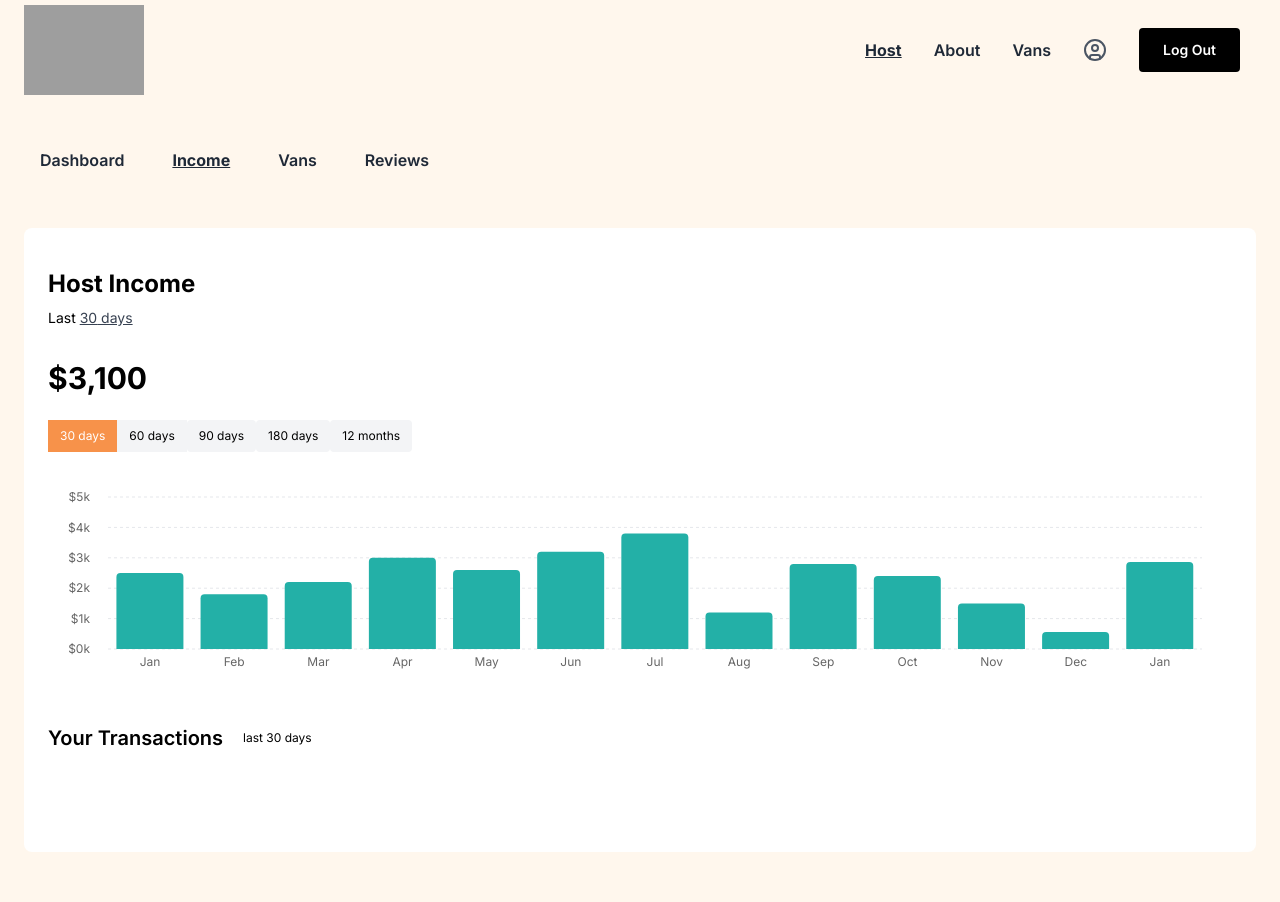
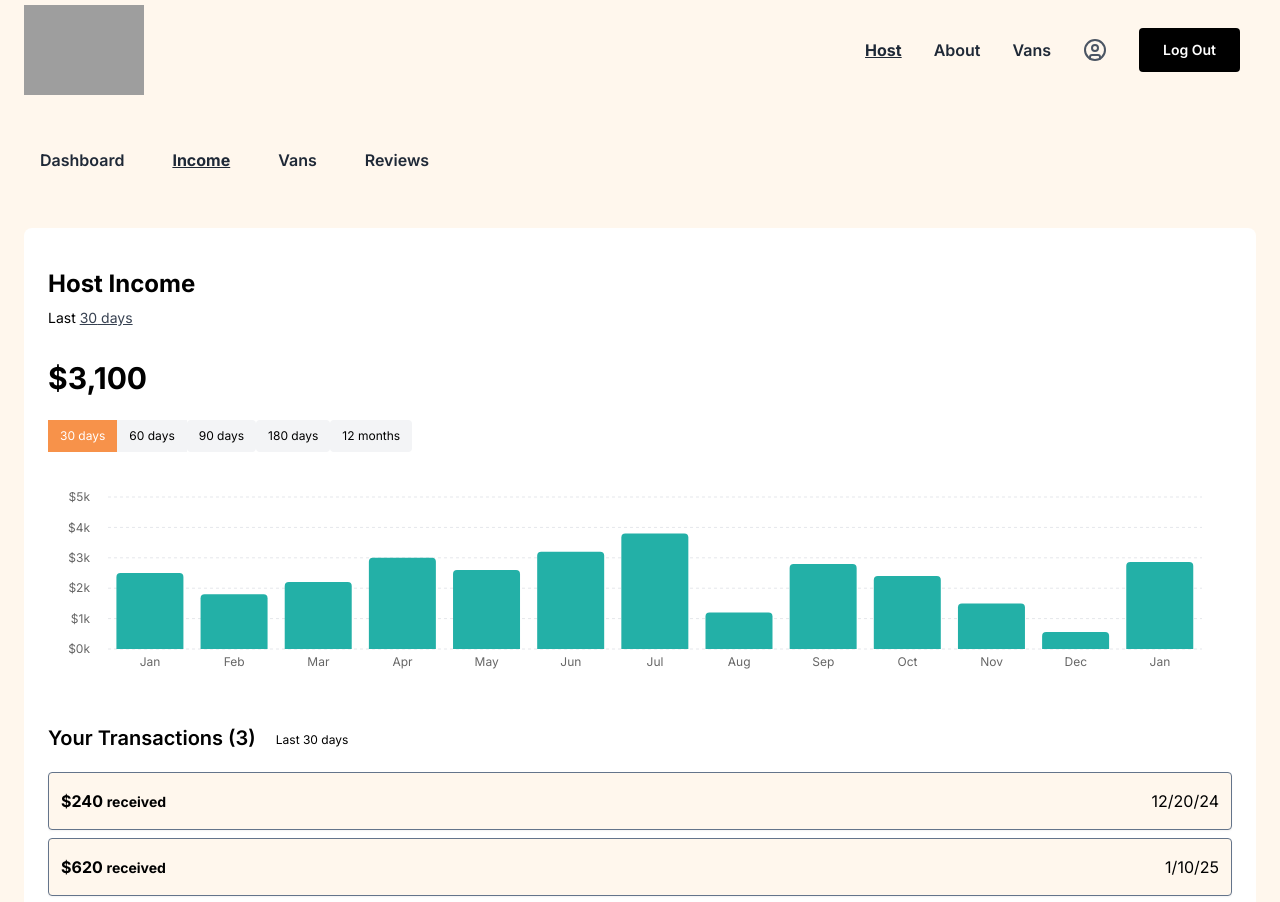
Before and after one commit to chun-eric/van_life, a React (Vite) app: page /host/income in a window 1280 px wide. Shown: the top 902 px of the page. Built offline with nearby package versions, Linux system fonts and the light colour scheme; sample sign-in values are in the browser's storage; grey boxes are pictures that could not be loaded; what miragejs would draw is missing.

Commit message:
Complete Income data and styling

```diff
--- a/src/pages/Host/Income.jsx
+++ b/src/pages/Host/Income.jsx
@@ -39,7 +39,8 @@ const Income = () => {
   };
 
   // format date for display
-  const formatDate = (date) => {
+  const formatDate = (dateString) => {
+    const date = new Date(dateString);
     return date.toLocaleDateString("en-US", {
       day: "numeric",
       month: "numeric",
@@ -179,11 +180,25 @@ const Income = () => {
       <section className='flex flex-col gap-2 my-10 '>
         <div className='flex flex-row items-center gap-5 mb-3 '>
           <p className='text-xl font-semibold '>
-            Your Transactions <span className=''></span>
+            Your Transactions{" "}
+            <span className=''>({displayedTransactions.length})</span>
           </p>
-          <p className='text-xs'>last 30 days</p>
+          <span className='-mb-1 text-xs'>Last {selectedPeriod} days</span>
         </div>
-        <div className='bg-[#fff7ee] rounded-lg'></div>
+        <div className='flex flex-col gap-2 rounded-lg '>
+          {displayedTransactions.map((transaction) => (
+            <div
+              className='flex flex-row items-center justify-between gap-4 px-3 py-4 border border-slate-500 shadow-sm bg-[#FFF7ED] rounded'
+              key={transaction.id}
+            >
+              <span className='font-bold'>
+                ${transaction.amount.toLocaleString()}{" "}
+                <span className='text-sm'>received</span>
+              </span>
+              <span className=''>{formatDate(transaction.date)}</span>
+            </div>
+          ))}
+        </div>
       </section>
     </div>
   );
```
Also changed, not shown: 1 other file (tests, documents, lock files or other folders).
